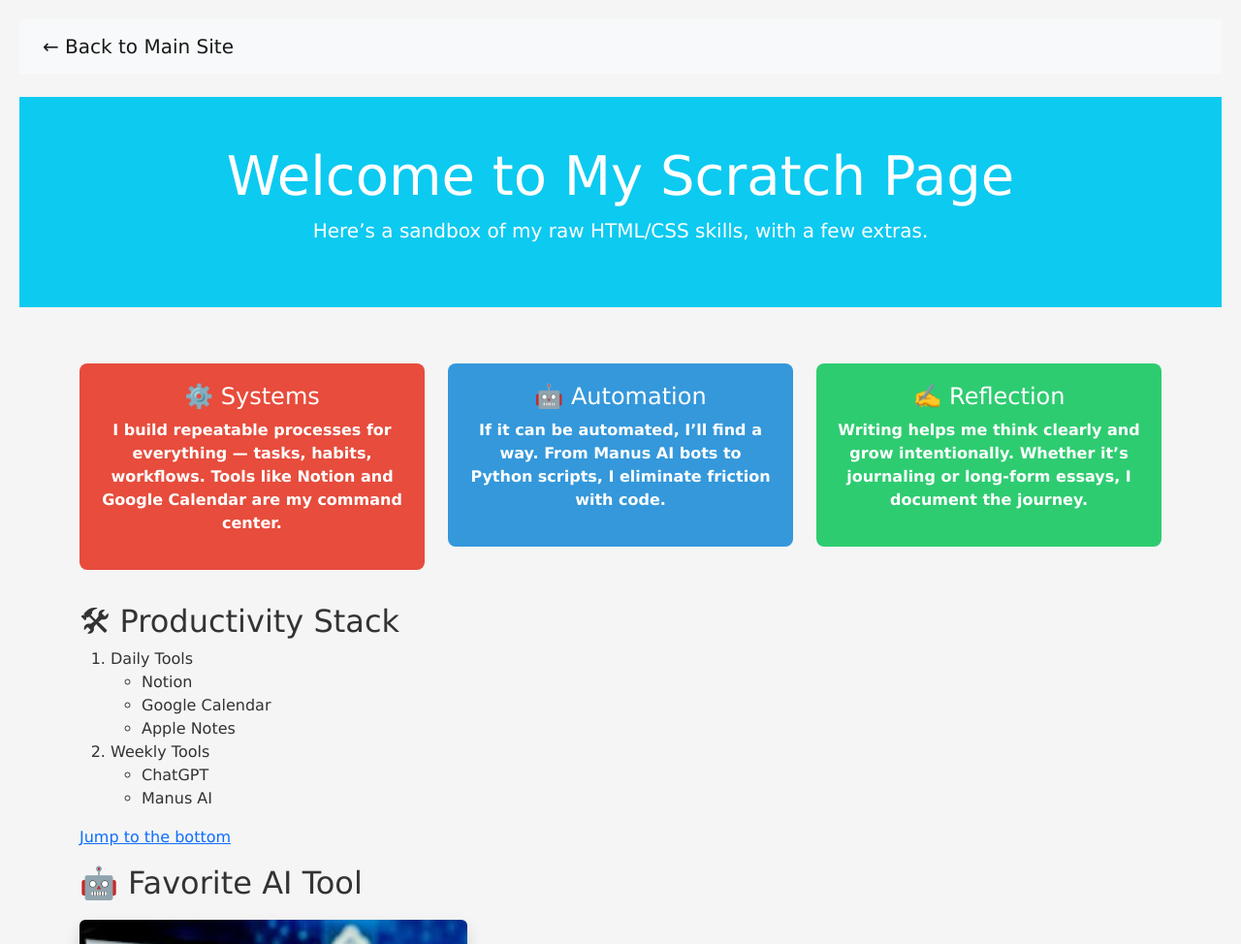
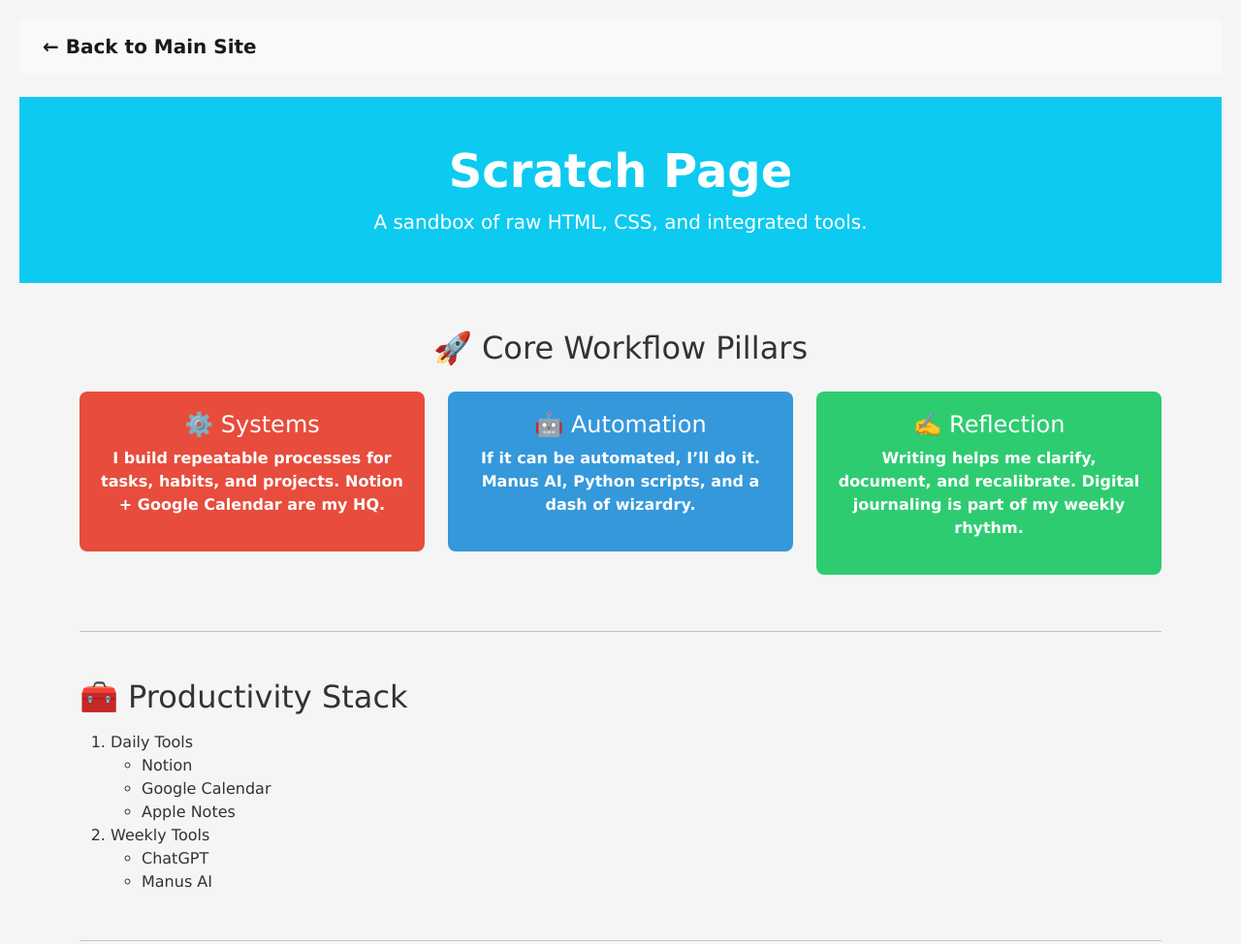
Before and after one commit to jpboyd21/jpboyd21.github.io, a plain HTML site: page scratch.html in a window 1280 px wide. Shown: the top 974 px of the page at 97% size. Drawn offline with nearby package versions, Linux system fonts and the light colour scheme.

Commit message:
Update scratch.html

```diff
--- a/scratch.html
+++ b/scratch.html
@@ -6,49 +6,60 @@
     <title>Jacob Boyd – Scratch Page</title>
     <link href="https://cdn.jsdelivr.net/npm/bootstrap@5.2.3/dist/css/bootstrap.min.css" rel="stylesheet">
     <link rel="stylesheet" href="scratch.css">
+    <style>
+        h2 {
+            margin-top: 3rem;
+            margin-bottom: 1rem;
+        }
+        hr {
+            margin: 3rem 0;
+        }
+    </style>
 </head>
 <body>
 
     <!-- Navbar -->
     <nav class="navbar navbar-light bg-light px-4 mb-4">
-        <a class="navbar-brand" href="index.html">← Back to Main Site</a>
+        <a class="navbar-brand fw-bold" href="index.html">← Back to Main Site</a>
     </nav>
 
     <!-- Page Header -->
     <header class="py-5 text-center bg-info text-white mb-5">
         <div class="container">
-            <h1 class="display-4">Welcome to My Scratch Page</h1>
-            <p class="lead">Here’s a sandbox of my raw HTML/CSS skills, with a few extras.</p>
+            <h1 class="display-5 fw-bold">Scratch Page</h1>
+            <p class="lead mb-0">A sandbox of raw HTML, CSS, and integrated tools.</p>
         </div>
     </header>
 
     <div class="container mb-5">
 
-        <!-- Workflow Boxes -->
+        <!-- Boxes -->
+        <h2 class="text-center">🚀 Core Workflow Pillars</h2>
         <div class="row mb-4 text-center">
             <div class="col-md-4">
                 <div class="box red">
                     <h4>⚙️ Systems</h4>
-            <p>I build repeatable processes for everything — tasks, habits, workflows. Tools like Notion and Google Calendar are my command center.</p>
+                    <p>I build repeatable processes for tasks, habits, and projects. Notion + Google Calendar are my HQ.</p>
                 </div>
             </div>
             <div class="col-md-4">
                 <div class="box blue">
                     <h4>🤖 Automation</h4>
-            <p>If it can be automated, I’ll find a way. From Manus AI bots to Python scripts, I eliminate friction with code.</p>
+                    <p>If it can be automated, I’ll do it. Manus AI, Python scripts, and a dash of wizardry.</p>
                 </div>
             </div>
             <div class="col-md-4">
                 <div class="box green">
                     <h4>✍️ Reflection</h4>
-            <p>Writing helps me think clearly and grow intentionally. Whether it’s journaling or long-form essays, I document the journey.</p>
+                    <p>Writing helps me clarify, document, and recalibrate. Digital journaling is part of my weekly rhythm.</p>
                 </div>
             </div>
         </div>
 
+        <hr>
 
         <!-- Embedded List -->
-        <h2>🛠 Productivity Stack</h2>
+        <h2>🧰 Productivity Stack</h2>
         <ol>
             <li>Daily Tools
                 <ul>
@@ -65,8 +76,7 @@
             </li>
         </ol>
 
-        <!-- Anchor Link -->
-        <p><a href="#bottom">Jump to the bottom</a></p>
+        <hr>
 
         <!-- Image -->
         <h2>🤖 Favorite AI Tool</h2>
@@ -74,18 +84,18 @@
         <p>Manus AI helps me build and automate tools like this page — it’s become an essential part of how I get stuff done.</p>
 
         <!-- YouTube Embed -->
-        <h2 class="mt-5">🎥 Video That Inspires Me</h2>
+        <h2>🎥 Favorite Inspo Video</h2>
         <div class="ratio ratio-16x9 mb-4">
             <iframe src="https://www.youtube.com/embed/zMfhFKLwsdU" title="Manus AI" allowfullscreen></iframe>
         </div>
 
+        <hr>
+
         <!-- Tableau Graph -->
-        <h2 class="mt-5">📊 Live Tableau Graph</h2>
+        <h2>📊 Live Tableau Graph</h2>
         <div class='tableauPlaceholder' id='viz1745196070853' style='position: relative'>
             <noscript>
-                <a href='#'>
-                    <img alt='World Literacy Rates Overview' src='https://public.tableau.com/static/images/Li/LiteracyRates_17243394670400/WorldLiteracyRatesOverview/1_rss.png' style='border: none' />
-                </a>
+                <a href='#'><img alt='World Literacy Rates Overview' src='https://public.tableau.com/static/images/Li/LiteracyRates_17243394670400/WorldLiteracyRatesOverview/1_rss.png' style='border: none' /></a>
             </noscript>
             <object class='tableauViz' style='display:none;'>
                 <param name='host_url' value='https%3A%2F%2Fpublic.tableau.com%2F' />
@@ -103,11 +113,9 @@
                 <param name='language' value='en-US' />
             </object>
         </div>
-
         <script type='text/javascript'>
             var divElement = document.getElementById('viz1745196070853');
             var vizElement = divElement.getElementsByTagName('object')[0];
-
             if (divElement.offsetWidth > 800) {
                 vizElement.style.width = '100%';
                 vizElement.style.height = '800px';
@@ -118,18 +126,21 @@
                 vizElement.style.width = '100%';
                 vizElement.style.height = '2827px';
             }
-
             var scriptElement = document.createElement('script');
             scriptElement.src = 'https://public.tableau.com/javascripts/api/viz_v1.js';
             vizElement.parentNode.insertBefore(scriptElement, vizElement);
         </script>
 
+        <hr>
+
         <!-- Web App -->
-        <h2 class="mt-5">🎮 Try My Web App</h2>
+        <h2>🎮 AI Mood Match</h2>
         <p>Feeling something? <a href="myapp.html" target="_blank">Play AI Mood Match →</a></p>
 
-        <!-- Bottom -->
-        <p id="bottom" class="mt-5">⬇️ You made it to the bottom!</p>
+        <hr>
+
+        <!-- Bottom Anchor -->
+        <p id="bottom" class="mt-5 text-center">⬇️ You made it to the bottom. Congrats, pilgrim.</p>
 
     </div>
 
```
Lines whose indentation alone changed are shown as unchanged.
